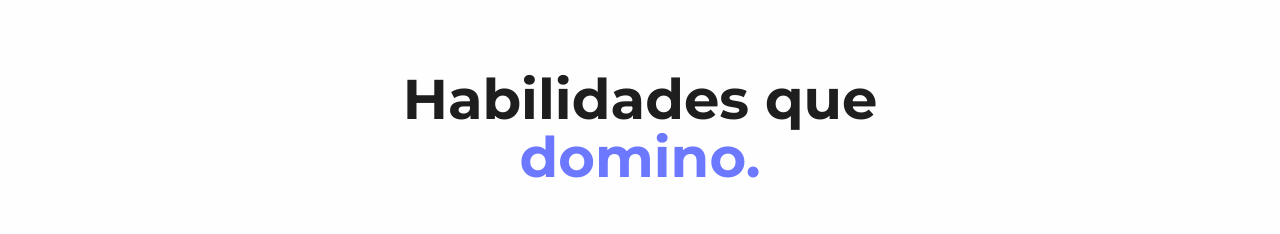
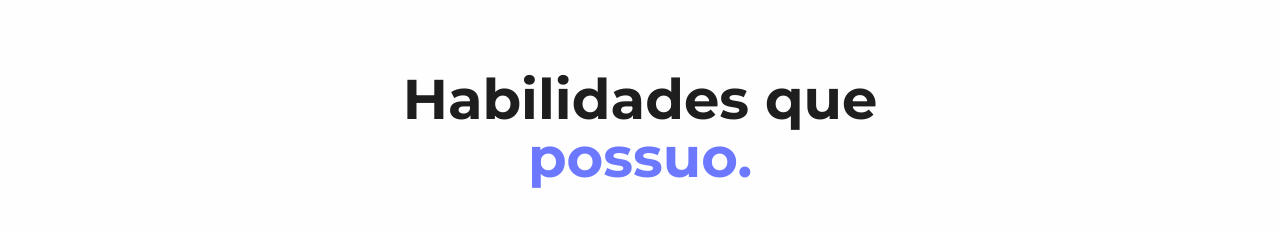
Before and after one commit to Felipe-Gonczoroski/site-portfolio, a plain HTML site: page index.html in a window 1280 px wide. Shown: the part 820-1054 px from the top of the page. Drawn offline with nearby package versions, Linux system fonts and the light colour scheme.

Commit message:
update: change title in abilities section

```diff
--- a/index.html
+++ b/index.html
@@ -98,7 +98,7 @@
         </section>
         <section class="section-abilities" id="section-abilities">
           <h2>Habilidades que</h2>
-          <h2 class="azul-lavanda">domino.</h2>
+          <h2 class="azul-lavanda">possuo.</h2>
           <div class="ability-cards-conteiner">
             <div class="ability-card">
               <div class="ability-card-icon-conteiner">
```
